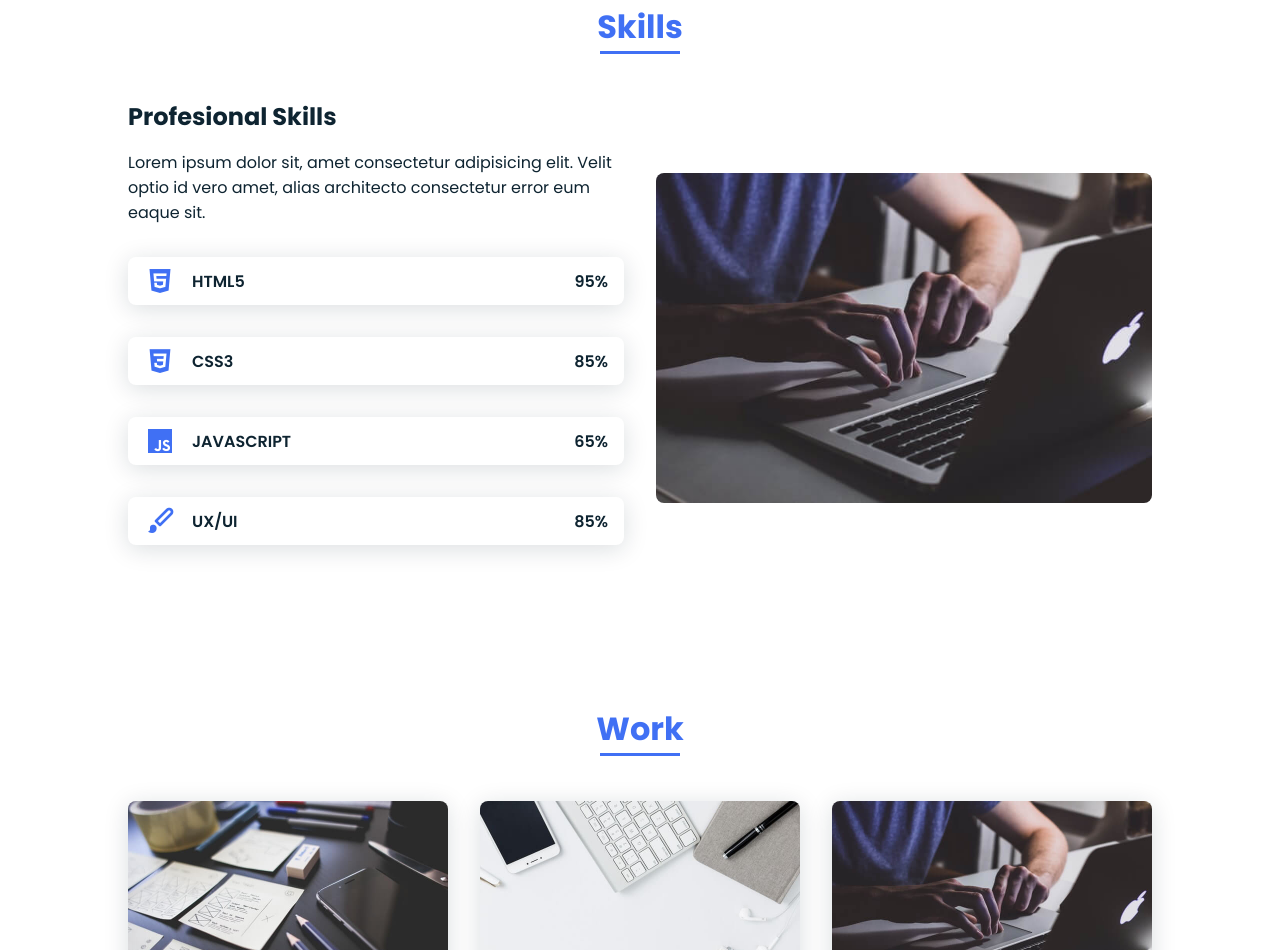
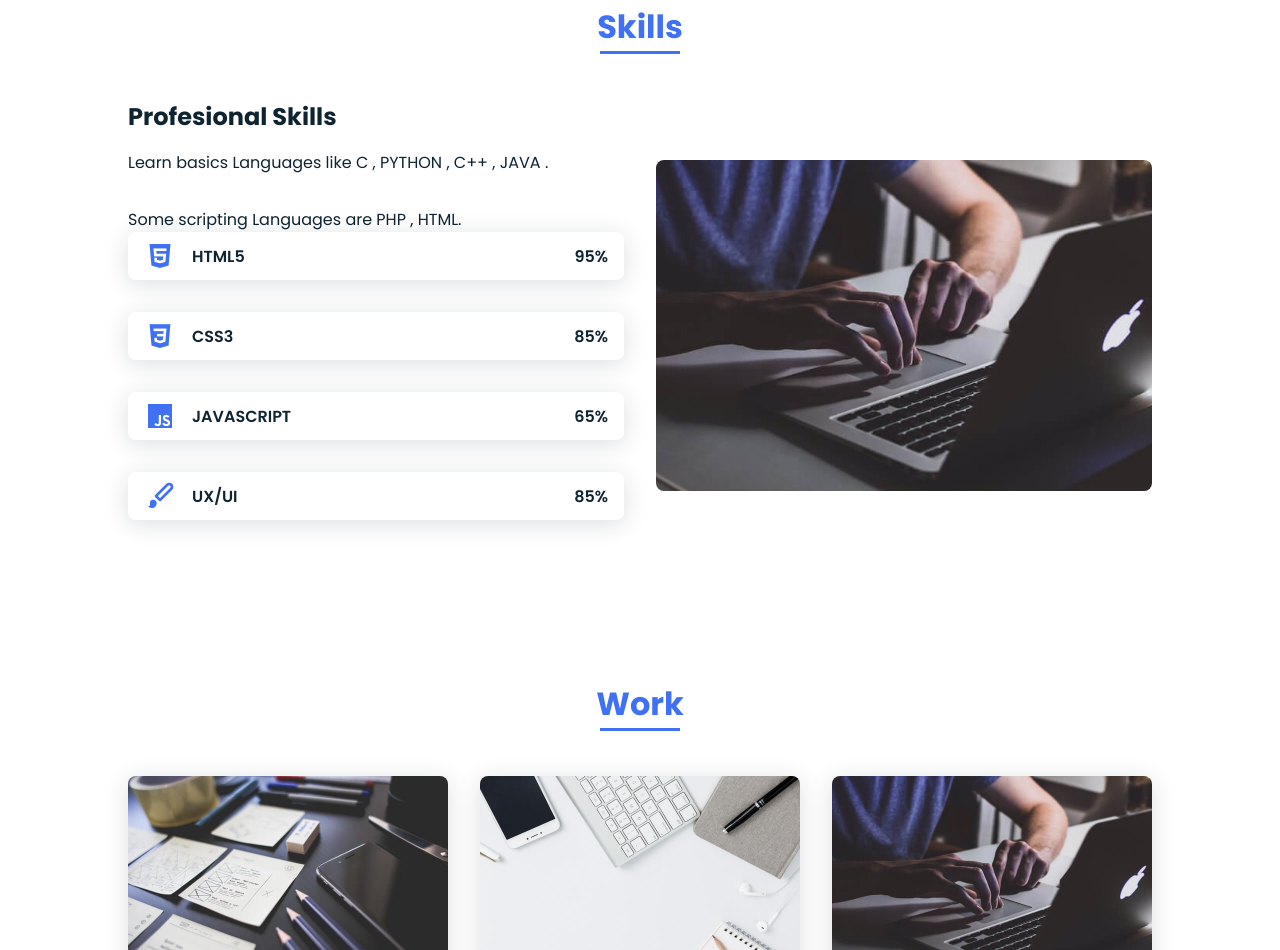
Before and after one commit to Rishikapatidar/Rishikapatidar.github.io, a plain HTML site: page index.html in a window 1280 px wide. Shown: the part 1202-2152 px from the top of the page. Drawn offline with nearby package versions, Linux system fonts and the light colour scheme; files whose address does not match are found by name.

Commit message:
Update index.html

```diff
--- a/index.html
+++ b/index.html
@@ -74,7 +74,8 @@
                 <div class="skills__container bd-grid">
                     <div>
                         <h2 class="skills__subtitle">Profesional Skills</h2>
-                        <p class="skills__text">Lorem ipsum dolor sit, amet consectetur adipisicing elit. Velit optio id vero amet, alias architecto consectetur error eum eaque sit.</p>
+                        <p class="skills__text">Learn basics Languages like C , PYTHON , C++ , JAVA .</p>
+                        <p2>Some scripting Languages are PHP , HTML.
                         <div class="skills__data">
                             <div class="skills__names">
                                 <i class='bx bxl-html5 skills__icon'></i>
```
